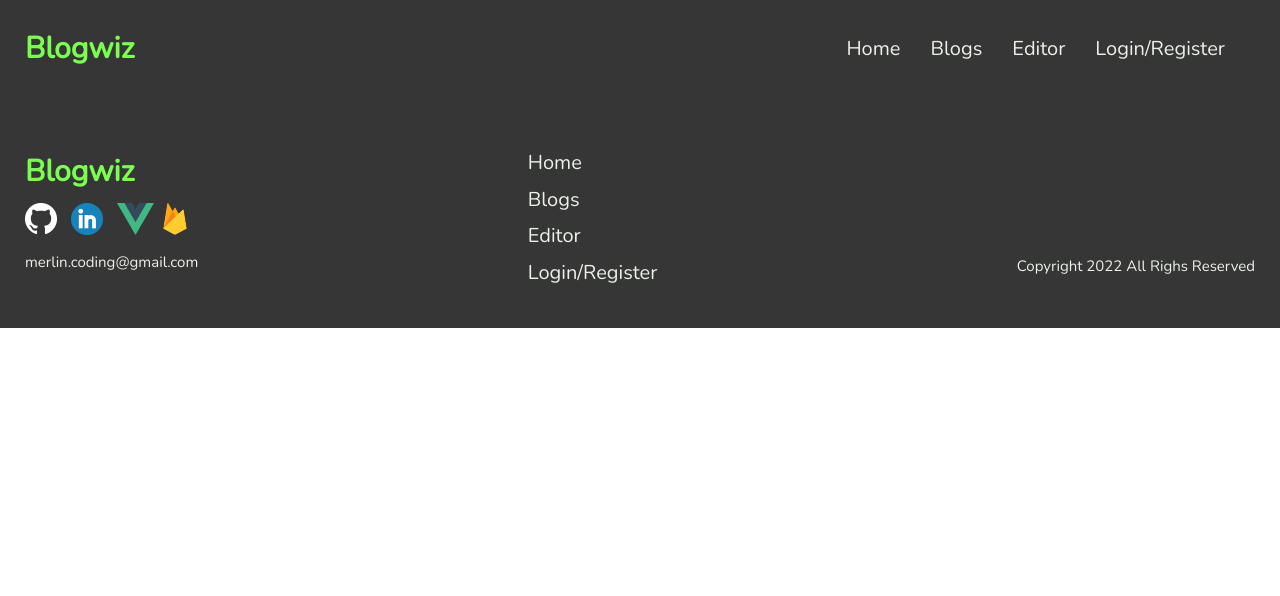
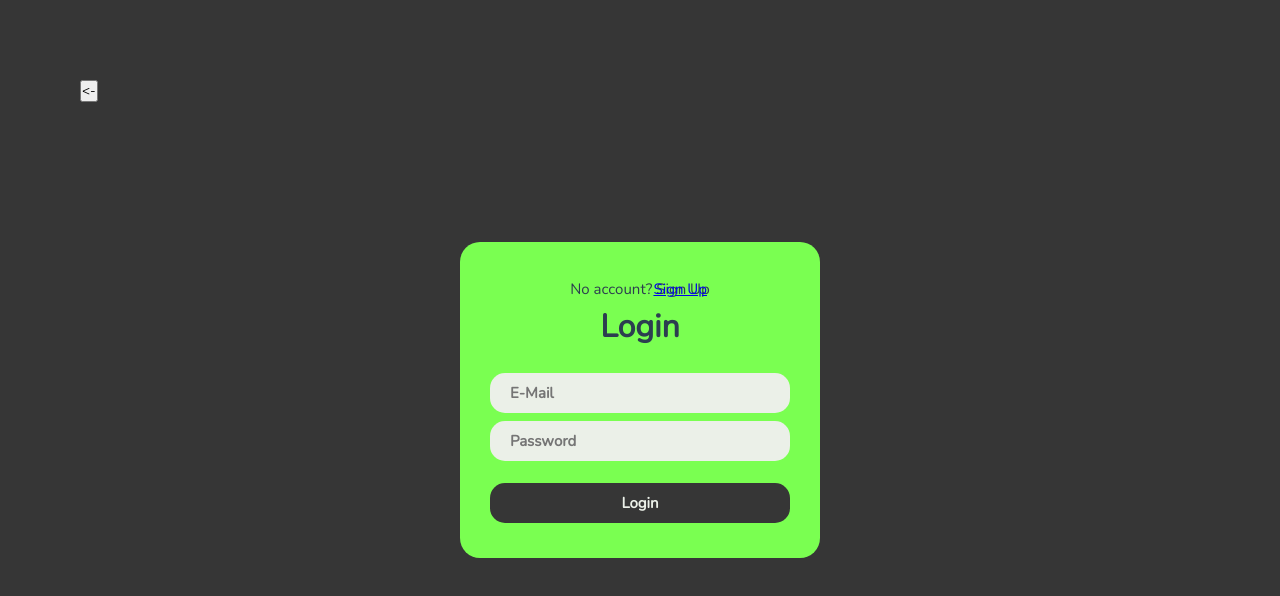
Before and after one commit to MerlinMinder/vueBlog, a Vue app: page /auth/login in a window 1280 px wide. Shown: the top 596 px of the page. Built offline with nearby package versions, Linux system fonts and the light colour scheme.

Commit message:
added firebase auth

```diff
--- a/src/App.vue
+++ b/src/App.vue
@@ -13,11 +13,11 @@ import FooterVue from "./components/Footer.vue";
 import router from "./router";
 import { ref, watch } from "vue";
 
-let route = ref(useRouter(router).currentRoute.valueOf("name"));
+let route = ref(router.currentRoute.valueOf("name"));
 let login = ref(true);
 
 watch(route, () => {
-  login.value = route.value.name == "login";
+  login.value = route.value.meta.title == "Login";
 });
 </script>
 
--- /dev/null
+++ b/src/components/Login.vue
@@ -0,0 +1,105 @@
+<template>
+  <p>No account? Sign Up</p>
+  <RouterLink :to="{ name: 'signup' }" id="link">Sign Up</RouterLink>
+  <p id="title">Login</p>
+  <ul>
+    <input class="li" type="email" v-model="email" placeholder="E-Mail" />
+    <input
+      class="li"
+      type="password"
+      v-model="password"
+      placeholder="Password"
+    />
+    <p id="error">{{ errorMessage }}</p>
+    <button class="li li-dark" @click="submitForm">Login</button>
+  </ul>
+</template>
+
+<script setup>
+import { ref } from "vue";
+import router from "../router";
+import { signInWithEmailAndPassword } from "firebase/auth";
+import { RouterLink } from "vue-router";
+import { auth } from "../firebase/firebaseinit";
+
+const email = ref("");
+const password = ref("");
+
+let errorMessage = ref("");
+
+const submitForm = async () => {
+  signInWithEmailAndPassword(auth, email.value, password.value)
+    .then(() => {
+      if (auth.currentUser) {
+        router.push("/");
+      }
+    })
+    .catch((error) => {
+      errorMessage.value = error.code.slice(5);
+    });
+  email.value = "";
+  password.value = "";
+};
+</script>
+
+<style lang="scss" scoped>
+@import "../assets/variables.scss";
+
+#title {
+  font-size: 2rem;
+  font-weight: 1000;
+  margin-bottom: 20px;
+}
+
+#link {
+  position: absolute;
+  top: 35px;
+  right: 113px;
+
+  &:hover {
+    cursor: pointer;
+  }
+}
+
+ul {
+  display: flex;
+  flex-direction: column;
+  justify-content: space-between;
+  height: 150px;
+  min-width: 240px;
+  width: 80vw;
+  max-width: 300px;
+
+  .li {
+    width: auto;
+    height: fit-content;
+    color: black;
+    padding: 10px 20px;
+    font-size: 15px;
+    font-weight: 600;
+    border-radius: 15px;
+    border: none;
+    background-color: $col-light;
+  }
+
+  .li-dark {
+    margin-top: 13px;
+    color: $col-light;
+    background-color: $col-dark1;
+
+    &:hover {
+      transform: scale(1.01);
+      cursor: pointer;
+    }
+  }
+  #error {
+    position: absolute;
+    bottom: 47px;
+    left: 15px;
+    color: red;
+    height: 13px;
+    font-size: 13px;
+    font-weight: bold;
+  }
+}
+</style>
--- a/src/components/RouterLinks.vue
+++ b/src/components/RouterLinks.vue
@@ -6,19 +6,54 @@
     <RouterLink class="link link-second" :to="{ name: 'blogs' }"
       >Blogs</RouterLink
     >
-    <RouterLink v-if="admin" class="link link-second" :to="{ name: 'editor' }">
+    <RouterLink
+      v-if="admin.admin"
+      class="link link-second"
+      :to="{ name: 'editor' }"
+    >
       Editor</RouterLink
     >
-    <RouterLink class="link link-second" :to="{ name: 'login' }"
+    <RouterLink
+      v-if="!loggedin"
+      class="link link-second"
+      :to="{ name: 'signup' }"
       >Login/Register</RouterLink
     >
+    <div @click="click" v-else class="link link-second">
+      {{ name }}
+    </div>
   </ul>
 </template>
 
 <script setup>
 import { ref } from "vue";
 import { RouterLink } from "vue-router";
-let admin = ref(true);
+import { auth, db } from "../firebase/firebaseinit";
+import { getDoc, doc } from "firebase/firestore";
+import { signOut, onAuthStateChanged } from "firebase/auth";
+import { useAdminStore } from "../stores/counter";
+const admin = useAdminStore();
+const loggedin = ref(false);
+const name = ref("$");
+onAuthStateChanged(auth, async (user) => {
+  if (user) {
+    name.value = (await getDoc(doc(db, "users", user.uid)))
+      .data()
+      .name[0].toUpperCase();
+    loggedin.value = true;
+    if ((await getDoc(doc(db, "users", user.uid))).data().admin) {
+      admin.admin = true;
+    }
+  } else {
+    loggedin.value = false;
+    admin.admin = false;
+  }
+});
+const click = async () => {
+  signOut(auth);
+  loggedin.value = false;
+  admin.admin = false;
+};
 </script>
 
 <style lang="scss" scoped>
--- a/src/components/SignUp.vue
+++ b/src/components/SignUp.vue
@@ -1,4 +1,6 @@
 <template>
+  <p id="question">Already have an account? Login</p>
+  <RouterLink :to="{ name: 'login' }" id="login">Login</RouterLink>
   <p id="title">Sign Up</p>
   <ul>
     <input class="li" type="text" v-model="account.name" placeholder="Name" />
@@ -20,12 +22,6 @@
       v-model="account.password"
       placeholder="Password"
     />
-    <input
-      class="li"
-      type="password"
-      v-model="account.confirmPassword"
-      placeholder="Confirm Password"
-    />
     <p id="error">{{ errorMessage }}</p>
     <button class="li li-dark" @click="submitForm">Sign Up</button>
   </ul>
@@ -33,16 +29,18 @@
 
 <script setup>
 import { ref } from "vue";
-import { db } from "../firebase/firebaseinit";
+import { auth, db } from "../firebase/firebaseinit";
+import { createUserWithEmailAndPassword } from "firebase/auth";
 import { setDoc, doc } from "firebase/firestore";
 import router from "../router";
+import { RouterLink } from "vue-router";
 
 let account = ref({
   name: "",
   surname: "",
   email: "",
   password: "",
-  confirmPassword: "",
+  admin: false,
 });
 
 let errorMessage = ref("");
@@ -59,29 +57,44 @@ const submitForm = async () => {
     errorMessage.value = "Please fill out all fields!";
     return;
   }
-  if (account.value.password != account.value.confirmPassword) {
-    errorMessage.value = "The Passwords don't match!";
-    account.value.password = "";
-    account.value.confirmPassword = "";
-    return;
-  }
-  router.push("/");
-  delete account.value.confirmPassword;
-  const user = doc(db, "data", "modata");
+
+  createUserWithEmailAndPassword(
+    auth,
+    account.value.email,
+    account.value.password
+  )
+    .then(async () => {
+      delete account.value.password;
+      const user = doc(db, "users", auth.currentUser.uid);
       await setDoc(user, account.value, { merge: true });
       account.value = {
         name: "",
         surname: "",
         email: "",
         password: "",
-    confirmPassword: "",
+        admin: false,
       };
       errorMessage.value = "";
+    })
+    .then(router.push("/"))
+    .catch((error) => {
+      errorMessage.value = error.code.slice(5);
+    });
 };
 </script>
 
 <style lang="scss" scoped>
 @import "../assets/variables.scss";
+
+#login {
+  position: absolute;
+  top: 35px;
+  right: 77px;
+
+  &:hover {
+    cursor: pointer;
+  }
+}
 
 #title {
   font-size: 2rem;
@@ -93,7 +106,7 @@ ul {
   display: flex;
   flex-direction: column;
   justify-content: space-between;
-  height: 300px;
+  height: 250px;
   min-width: 240px;
   width: 80vw;
   max-width: 300px;
--- a/src/firebase/firebaseinit.js
+++ b/src/firebase/firebaseinit.js
@@ -1,5 +1,6 @@
 import { initializeApp } from "firebase/app";
 import { getFirestore } from "firebase/firestore";
+import { getAuth } from "firebase/auth";
 // TODO: Add SDKs for Firebase products that you want to use
 // https://firebase.google.com/docs/web/setup#available-libraries
 
@@ -17,6 +18,7 @@ const firebaseConfig = {
 const app = initializeApp(firebaseConfig);
 // Initialize Firestore
 const db = getFirestore(app);
+const auth = getAuth(app);
 
-export { app };
 export { db };
+export { auth };
--- a/src/router/index.js
+++ b/src/router/index.js
@@ -2,8 +2,10 @@ import { createRouter, createWebHistory } from "vue-router";
 import HomeView from "../views/HomeView.vue";
 import BlogsView from "../views/BlogsView.vue";
 import BlogView from "../views/BlogView.vue";
-import LoginView from "../views/LoginView.vue";
+import AuthView from "../views/AuthView.vue";
 import EditorView from "../views/EditorView.vue";
+import SignUpVue from "../components/SignUp.vue";
+import LoginVue from "../components/Login.vue";
 
 const router = createRouter({
   history: createWebHistory(import.meta.env.BASE_URL),
@@ -22,10 +24,22 @@ const router = createRouter({
       meta: { title: "Editor" },
     },
     {
-      path: "/login",
-      name: "login",
-      component: LoginView,
+      path: "/auth",
+      name: "auth",
+      component: AuthView,
       meta: { title: "Login" },
+      children: [
+        {
+          path: "signup",
+          name: "signup",
+          component: SignUpVue,
+        },
+        {
+          path: "login",
+          name: "login",
+          component: LoginVue,
+        },
+      ],
     },
   ],
 });
--- a/src/stores/counter.js
+++ b/src/stores/counter.js
@@ -1,16 +1,14 @@
 import { defineStore } from "pinia";
 
-export const useLoginStore = defineStore({
-  id: "counter",
+export const useAdminStore = defineStore({
+  id: "admin",
   state: () => ({
-    counter: 0,
+    admin: false,
   }),
-  getters: {
-    doubleCount: (state) => state.counter * 2,
-  },
+  getters: {},
   actions: {
-    increment() {
-      this.counter++;
+    change() {
+      state.admin = !state.admin;
     },
   },
 });
--- a/src/views/LoginView.vue
+++ b/src/views/AuthView.vue
@@ -1,14 +1,14 @@
 <template>
   <div id="body">
-    <button @click="router.back()" id="back">vlll</button>
+    <button @click="router.push('/')" id="back">{{ "<-" }}</button>
     <div class="formcontainer">
-      <SignUpVue />
+      <RouterView />
     </div>
   </div>
 </template>
 
 <script setup>
-import SignUpVue from "../components/SignUp.vue";
+import { RouterView } from "vue-router";
 import router from "../router";
 </script>
 
--- a/src/views/BlogsView.vue
+++ b/src/views/BlogsView.vue
@@ -1,3 +1,18 @@
 <template>
   <h1>Heyy</h1>
+  <p v-html="data"></p>
 </template>
+
+<script setup>
+import { doc, getDoc } from "@firebase/firestore";
+import { onMounted, ref } from "@vue/runtime-core";
+import { db } from "../firebase/firebaseinit";
+
+const data = ref(null);
+onMounted(async () => {
+  const docs = await getDoc(doc(db, "data", "hello"));
+  data.value = docs.data().data;
+});
+
+console.log(data);
+</script>
--- a/src/views/EditorView.vue
+++ b/src/views/EditorView.vue
@@ -1,26 +1,59 @@
 <template>
-  <div id="editor">
+  <div id="page" v-if="admin.admin">
+    <p id="title">New Post</p>
+    <div id="editor-container">
       <editor
         api-key="jsvlfar0ke1dnz3qs8fab25fyog6zo4vrwgfc5hwidmle72z"
         :init="{
           height: 600,
-        width: 800,
+          width: editorWidth,
           menubar: true,
-        plugins: ['image'],
+          plugins: ['image', 'code'],
+          skin: 'oxide-dark',
+          statusbar: false,
         }"
-    ></editor>
-    <div>{{ hello }}</div>
+        v-model="content"
+      />
+    </div>
+    <button @click="previwBlog">Preview</button>
+    <button @click="postBlog">Post</button>
   </div>
 </template>
 
 <script setup>
+import { doc, setDoc } from "@firebase/firestore";
 import Editor from "@tinymce/tinymce-vue";
 import { ref } from "vue";
-const hello = ref("");
+import { db } from "../firebase/firebaseinit";
+import { useAdminStore } from "../stores/counter";
+const admin = useAdminStore();
+const editorWidth = window.innerWidth * 0.8;
+const content = ref("");
+const previwBlog = () => {
+  alert(content.value);
+};
+const postBlog = async () => {
+  await setDoc(
+    doc(db, "data", "hello"),
+    { data: content.value },
+    { merge: true }
+  );
+};
 </script>
 
 <style lang="scss" scoped>
-#editor {
+#page {
   overflow-x: hidden;
+  display: flex;
+  flex-direction: column;
+  align-items: center;
+
+  #title {
+    width: 80vw;
+  }
+
+  #editor-container {
+    margin: 50px 0px;
+  }
 }
 </style>
```
Lines whose indentation alone changed are shown as unchanged.
